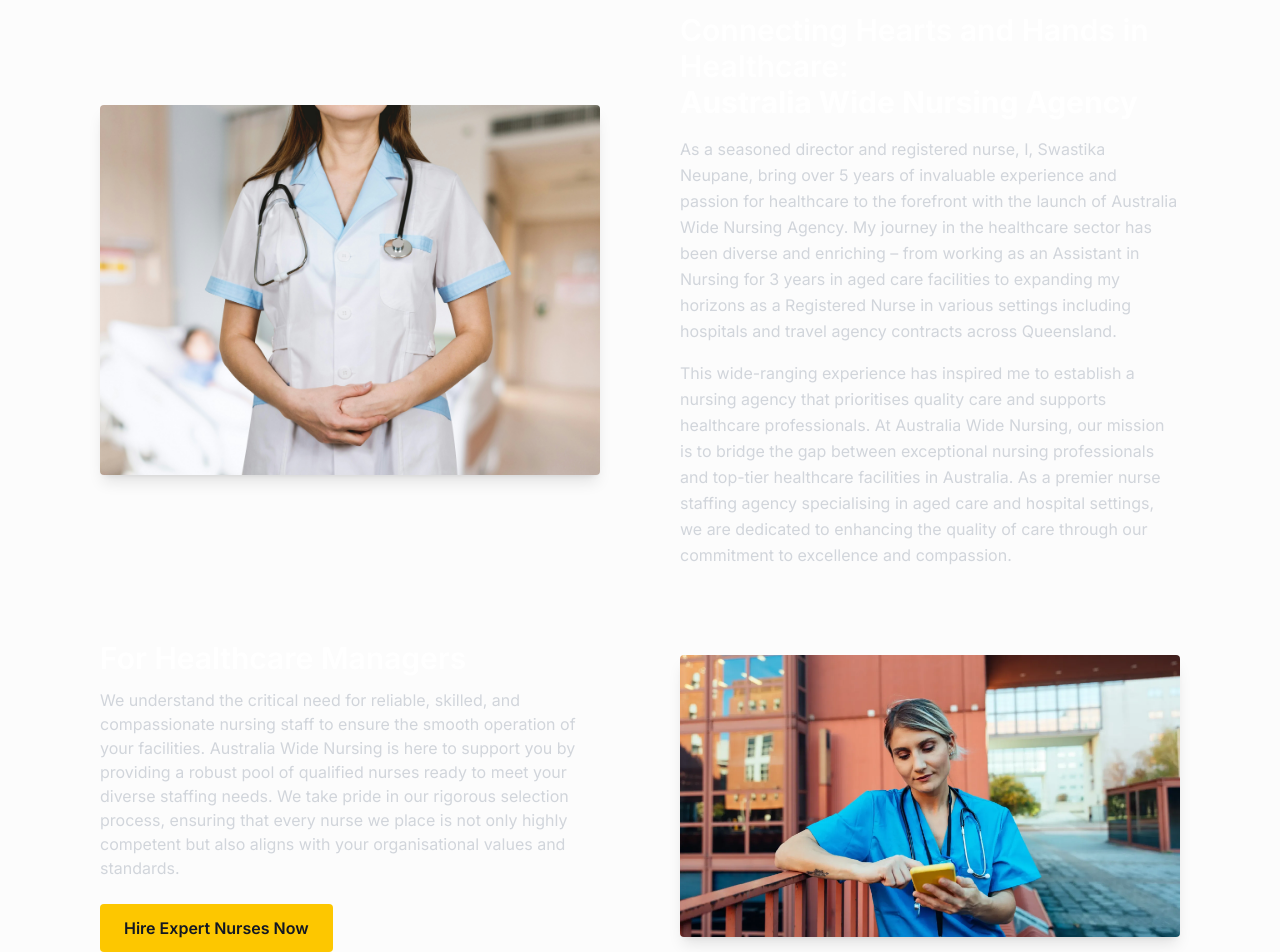
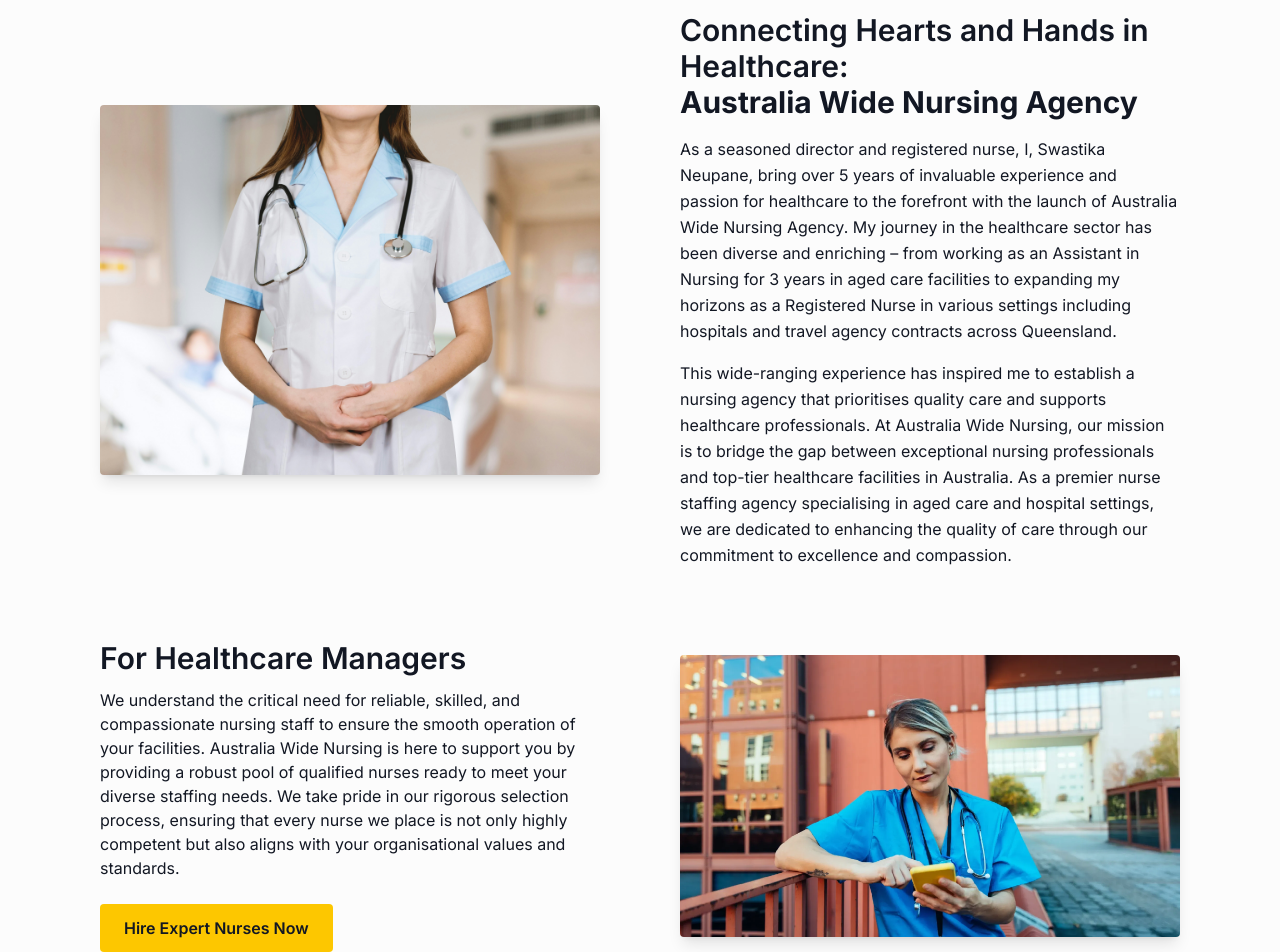
Before and after one commit to iamsabitak/AustraliaWideNursing, a Next.js app: page /about in a window 1280 px wide. Shown: the part 560-1512 px from the top of the page. Built offline with nearby package versions, Linux system fonts and the light colour scheme.

Commit message:
fix: design issue

```diff
--- a/src/app/about/page.tsx
+++ b/src/app/about/page.tsx
@@ -30,17 +30,17 @@
                 src="/About/jeshoots-com-l0j0DHVWcIE-unsplash.jpg"
                 alt="Director"
                 width={500}
-                height={500}
+                height={350}
                 className="h-auto w-full rounded object-cover shadow-lg"
               />
             </div>
             <div>
-              <h2 className="mb-4 text-2xl font-semibold text-gray-800 md:text-3xl dark:text-white">
+              <h2 className="mb-4 text-2xl font-semibold text-black md:text-3xl">
                 Connecting Hearts and Hands in Healthcare:
                 <br />
                 <span className="font-bold">Australia Wide Nursing Agency</span>
               </h2>
-              <p className="mb-4 leading-relaxed text-gray-700 dark:text-gray-300">
+              <p className="mb-4 leading-relaxed text-black">
                 As a seasoned director and registered nurse, I, Swastika
                 Neupane, bring over 5 years of invaluable experience and passion
                 for healthcare to the forefront with the launch of Australia
@@ -50,7 +50,7 @@
                 horizons as a Registered Nurse in various settings including
                 hospitals and travel agency contracts across Queensland.
               </p>
-              <p className="leading-relaxed text-gray-700 dark:text-gray-300">
+              <p className="leading-relaxed text-black">
                 This wide-ranging experience has inspired me to establish a
                 nursing agency that prioritises quality care and supports
                 healthcare professionals. At Australia Wide Nursing, our mission
@@ -66,10 +66,10 @@
           {/* Healthcare Managers Section */}
           <div className="mx-25 my-18 grid grid-cols-1 items-center gap-20 md:grid-cols-2">
             <div>
-              <h3 className="mb-3 text-3xl font-semibold text-gray-800 dark:text-white">
+              <h3 className="mb-3 text-3xl font-semibold text-black">
                 For Healthcare Managers
               </h3>
-              <p className="mb-6 text-gray-700 dark:text-gray-300">
+              <p className="mb-6 text-black">
                 We understand the critical need for reliable, skilled, and
                 compassionate nursing staff to ensure the smooth operation of
                 your facilities. Australia Wide Nursing is here to support you
--- a/src/app/blog/[slug]/page.tsx
+++ b/src/app/blog/[slug]/page.tsx
@@ -41,7 +41,7 @@
         </p>
       </div>
       {/* Blog Content */}
-      <div className="max-w-8xl relative z-10 mx-auto -mt-16 bg-white p-6 shadow-lg md:p-12">
+      <div className="max-w-8xl relative z-10 mx-auto -mt-16 bg-white p-6 text-black shadow-lg md:p-12">
         {blogPost.content.map((section, idx) => (
           <div key={idx} className="mb-8">
             <h2 className="mb-2 px-60 text-2xl font-semibold">
--- a/src/components/BlogList/page.tsx
+++ b/src/components/BlogList/page.tsx
@@ -29,12 +29,12 @@
   const hasMore = visibleCount < filteredPosts.length;
 
   return (
-    <div className="mx-auto mt-20 max-w-6xl">
+    <div className="mx-auto mt-20 max-w-6xl bg-white text-black">
       <div className="mt-20 grid gap-10 sm:grid-cols-2 lg:grid-cols-3">
         {visiblePosts.map((post, index) => (
           <div
             key={index}
-            className="dark:bg-dark overflow-hidden rounded-lg shadow transition-shadow duration-300 hover:shadow-md"
+            className="overflow-hidden rounded-lg shadow transition-shadow duration-300 hover:shadow-md"
           >
             <div className="relative h-52 w-full">
               <Image
@@ -46,11 +46,11 @@
             </div>
             <div className="p-4">
               <Link href={`/blog/${post.slug}`}>
-                <h3 className="cursor-pointer text-lg font-semibold hover:underline dark:text-gray-200">
+                <h3 className="cursor-pointer text-lg font-semibold text-black">
                   {post.title}
                 </h3>
               </Link>
-              <p className="mt-2 line-clamp-4 text-sm dark:text-gray-400">
+              <p className="mt-2 line-clamp-4 text-sm text-gray-800">
                 {post.desc}
               </p>
             </div>
--- a/src/components/Features/index.tsx
+++ b/src/components/Features/index.tsx
@@ -17,7 +17,7 @@
           </div>
 
           {/* Content Section */}
-          <div className="flex flex-col items-center gap-12 lg:flex-row">
+          <div className="flex flex-col items-center gap-15 pt-5 lg:flex-row">
             {/* Text */}
             <div className="lg:w-1/2">
               <div className="border-primary mb-4 border-l-4 pl-4">
@@ -42,7 +42,7 @@
             {/* Image */}
             <div className="lg:w-1/2">
               <Image
-                src="/file.svg"
+                src="/Images/26-1920w.webp"
                 alt="Nursing Care"
                 width={600}
                 height={400}
```
